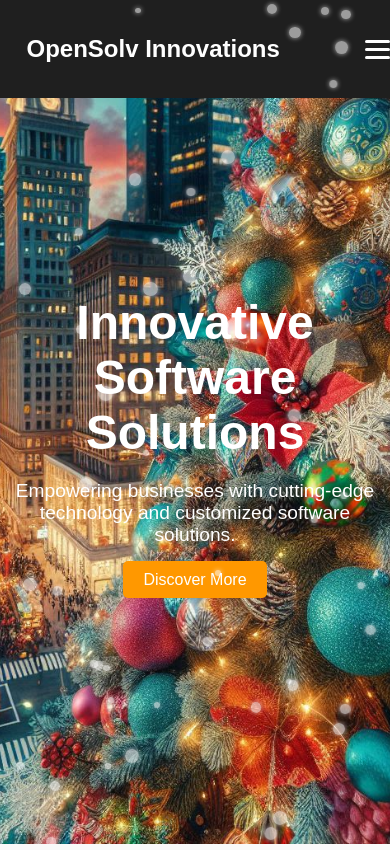
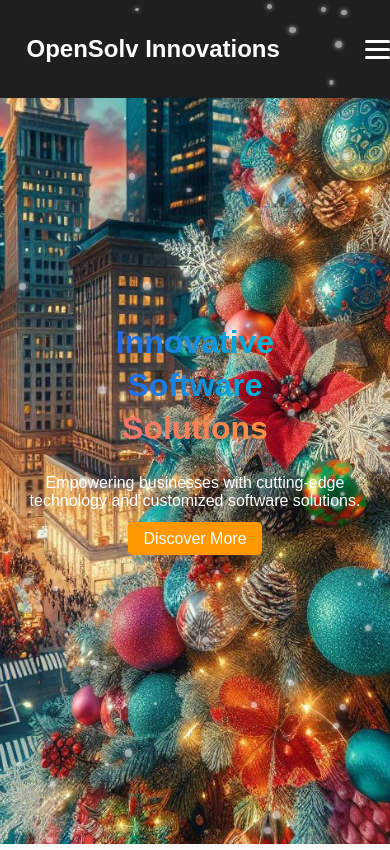
Before and after one commit to Kavishkanirmal/kavishkanirmal.github.io, a plain HTML site: page index.html in a window 390 px wide. Shown: the top 850 px of the page. Drawn offline with Linux system fonts and the light colour scheme.

Commit message:
Adding Styles

```diff
--- a/index.html
+++ b/index.html
@@ -36,9 +36,15 @@
     <!-- Hero Section -->
     <section id="home" class="hero">
         <div class="hero-text">
-            <h1>Innovative Software Solutions</h1>
-            <p>Empowering businesses with cutting-edge technology and customized software solutions.</p>
-            <a href="#services" class="cta-button">Discover More</a>
+            <div class="blur-background">
+                <h1 class="hero-heading">
+                    <span class="gradient-text">Innovative</span>
+                    <span class="gradient-text software">Software</span>
+                    <span class="gradient-text solutions">Solutions</span>
+                </h1>
+                <p>Empowering businesses with cutting-edge technology and customized software solutions.</p>
+                <a href="#services" class="cta-button">Discover More</a>
+            </div>
         </div>
     </section>
 
--- a/script.js
+++ b/script.js
@@ -46,7 +46,8 @@ document.addEventListener('DOMContentLoaded', () => {
         snowflake.classList.add('snowflake');
 
         // Randomize snowflake size, position, and animation speed
-        const size = Math.random() * 10 + 5; // Size between 5px and 15px
+        // const size = Math.random() * 10 + 5; // Size between 5px and 15px
+        const size = Math.random() * 5 + 3; // Size between 3px and 8px
         const duration = Math.random() * 5 + 5; // Duration between 5s and 10s
         const positionX = Math.random() * window.innerWidth; // Random horizontal position
         const positionY = Math.random() * window.innerHeight; // Random vertical starting position
--- a/styles.css
+++ b/styles.css
@@ -66,28 +66,87 @@ nav ul li a:hover {
     color: #1f1f1f;
 }
 
+
+
 /* Hero Section */
 .hero {
     height: 100vh;
-    /* background: linear-gradient(to right, #2b5876, #4e4376); */
     background: url('background.png') no-repeat center center/cover;
     color: white;
     display: flex;
     justify-content: center;
     align-items: center;
     text-align: center;
+    position: relative;
+    padding: 0 20px; /* Add padding for mobile responsiveness */
 }
 
-.hero h1 {
-    font-size: 3rem;
+/* Adding a stronger dark overlay to the background */
+.hero::before {
+    content: '';
+    position: absolute;
+    top: 0;
+    left: 0;
+    right: 0;
+    bottom: 0;
+    background: rgba(0, 0, 0, 0.6); /* Darker overlay for better contrast */
+    z-index: -1; /* Make sure the overlay is behind the text */
+}
+
+/* Hero Heading */
+.hero-heading {
+    font-size: 4rem; /* Larger text size */
+    font-weight: bold;
+    text-align: center;
+    line-height: 1.2;
+    display: inline-flex; /* Ensures it wraps tightly around the text */
+    justify-content: center;
+    gap: 10px;
+    position: relative;
     margin-bottom: 15px;
 }
 
+/* Gradient Text Styling */
+.gradient-text {
+    display: inline-block;
+    background: linear-gradient(to right, #2563eb, #00bcd4); /* Default gradient */
+    -webkit-background-clip: text; /* For Safari */
+    background-clip: text; /* For other browsers */
+    color: transparent; /* Make text transparent so the gradient shows */
+}
+
+/* Specific Gradients for Each Word */
+.software {
+    background: linear-gradient(to right, #2563eb, #00bcd4); /* Blue to cyan */
+    -webkit-background-clip: text; /* Ensure the gradient is clipped to text */
+    background-clip: text; /* Ensure the gradient is clipped to text */
+    color: transparent; /* Make sure text itself is transparent to show gradient */
+}
+
+.solutions {
+    background: linear-gradient(to right, #f87171, #fb923c); /* Red to orange */
+    -webkit-background-clip: text; /* Ensure the gradient is clipped to text */
+    background-clip: text; /* Ensure the gradient is clipped to text */
+    color: transparent; /* Make sure text itself is transparent to show gradient */
+}
+
+/* Optional Hover Effect for Cool Interactions */
+.hero-heading span {
+    padding: 0 5px; /* Space between words */
+    transition: transform 0.3s ease;
+}
+
+.hero-heading span:hover {
+    transform: scale(1.1); /* Slightly enlarge on hover */
+}
+
+/* Hero Text Paragraph */
 .hero p {
-    font-size: 1.2rem;
+    font-size: 1.5rem;
     margin-bottom: 25px;
 }
 
+/* Call to Action Button */
 .cta-button {
     background-color: #ff9800;
     color: white;
@@ -100,6 +159,38 @@ nav ul li a:hover {
 .cta-button:hover {
     background-color: #e68a00;
 }
+
+/* Responsive adjustments for smaller screens */
+@media (max-width: 768px) {
+    .hero-heading {
+        font-size: 2.5rem; /* Adjust for smaller screens */
+        flex-direction: column; /* Stack the heading text vertically */
+        gap: 5px;
+        text-align: center;
+        margin-bottom: 10px;
+    }
+
+    .hero p {
+        font-size: 1.2rem; /* Adjust paragraph font size */
+        margin-bottom: 20px;
+    }
+
+    .cta-button {
+        padding: 8px 15px; /* Adjust button padding */
+    }
+}
+
+/* Optional Mobile Adjustments */
+@media (max-width: 480px) {
+    .hero-heading {
+        font-size: 2rem; /* Smaller font size for very small screens */
+    }
+
+    .hero p {
+        font-size: 1rem; /* Further reduce the paragraph font size */
+    }
+}
+
 
 /* About and Services Section */
 .about-section, .services-section, .contact-section {
```
